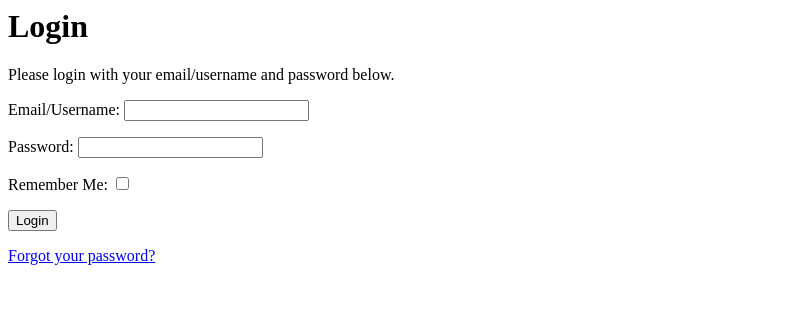
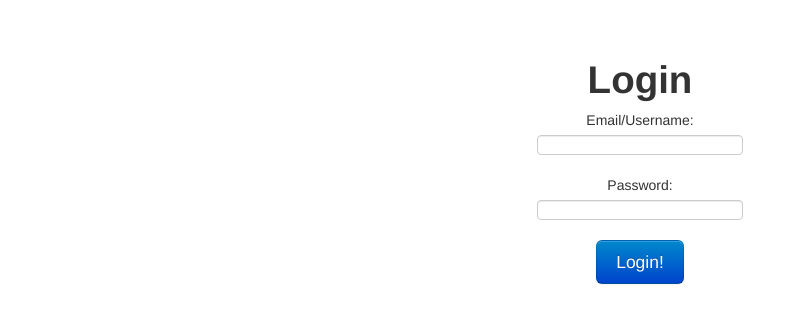
Before and after one commit to Konstrukt/Showmeyourlife, a CodeIgniter app: page /index.php/auth/login in a window 1280 px wide. Shown: the top 323 px of the page, without its empty margins (0-798 px from the left). Run offline with CodeIgniter, Linux system fonts and the light colour scheme.

Commit message:
Grafische Veränderungen des Login-Forms

```diff
--- a/application/controllers/auth.php
+++ b/application/controllers/auth.php
@@ -52,6 +52,7 @@ class Auth extends CI_Controller {
 	//log the user in
 	function login()
 	{
+		$this->data['container'] = $this->load->view('container');
 		$this->data['title'] = "Login";
 
 		//validate form input
--- a/application/views/auth/login.php
+++ b/application/views/auth/login.php
@@ -1,6 +1,5 @@
+<div id = "login">
 <h1>Login</h1>
-<p>Please login with your email/username and password below.</p>
-
 <div id="infoMessage"><?php echo $message;?></div>
 
 <?php echo form_open("auth/login");?>
@@ -15,14 +14,8 @@
     <?php echo form_input($password);?>
   </p>
 
-  <p>
-    <label for="remember">Remember Me:</label>
-    <?php echo form_checkbox('remember', '1', FALSE, 'id="remember"');?>
-  </p>
 
-
-  <p><?php echo form_submit('submit', 'Login');?></p>
+ <p><input type = "submit" value = "Login!" class = "btn btn-primary btn-large"></p>
 
 <?php echo form_close();?>
-
-<p><a href="forgot_password">Forgot your password?</a></p>
+</div>
--- a/application/views/container.php
+++ b/application/views/container.php
@@ -9,4 +9,10 @@
 {
 	text-align:center;
 }
+#login
+{
+	position:relative;
+	top:50px;
+	text-align:center;
+}
 </style>
```
